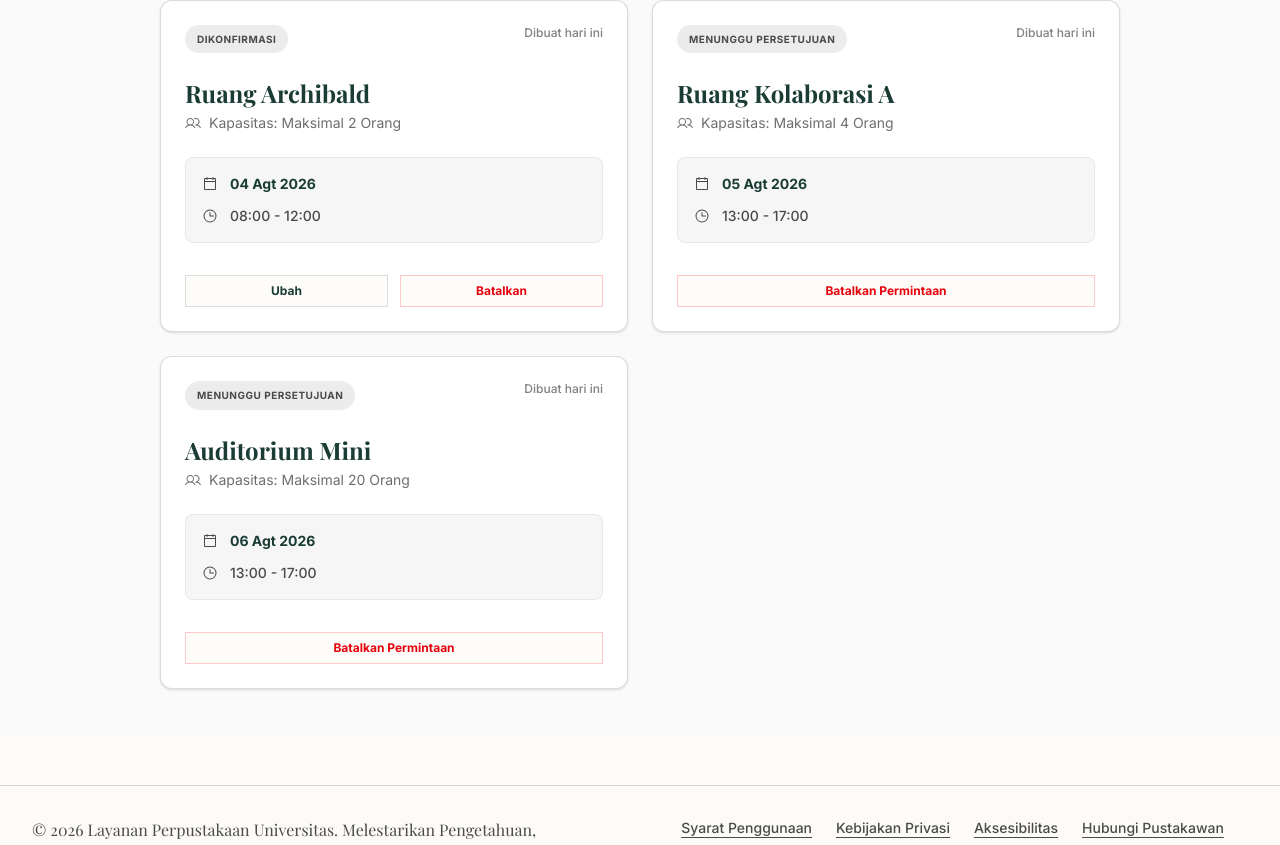
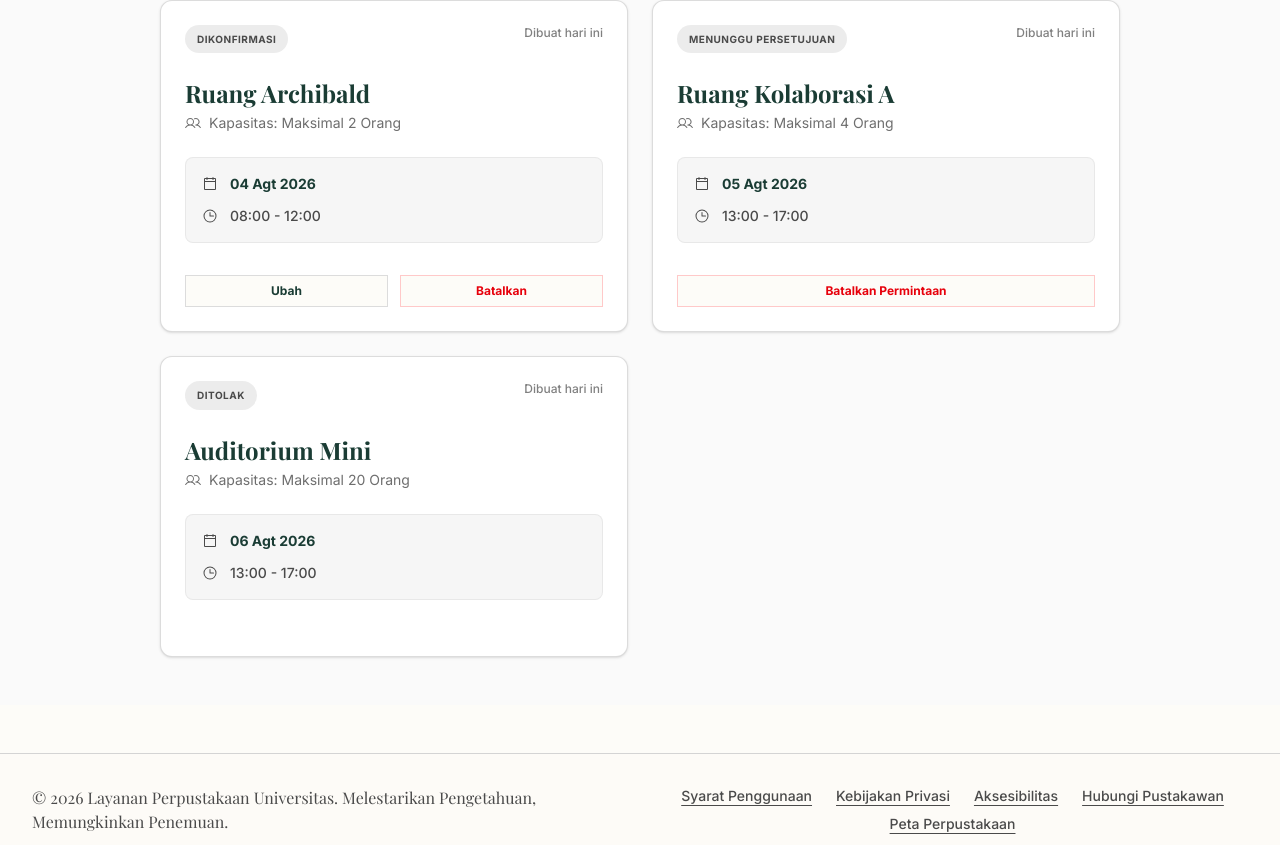
Before and after one commit to legacyditt/booking-room-perpusUndana, a Next.js app in the folder frontend/: page /reservations in a window 1280 px wide. Shown: the part 321-1166 px from the top of the page. Built offline with nearby package versions, Linux system fonts and the light colour scheme; a web font is replaced by a local one.

Commit message:
fix(ui): apply comprehensive status mapping and action button visibility

```diff
--- a/frontend/src/features/reservations/components/ReservationCard.tsx
+++ b/frontend/src/features/reservations/components/ReservationCard.tsx
@@ -25,8 +25,13 @@ export function ReservationCard({ booking, room, session }: ReservationCardProps
   const formattedDate = format(bookingDate, "dd MMM yyyy", { locale: idLocale });
 
   // Styling logika status
-  const isConfirmed = booking.status === "APPROVED";
-  const badgeText = isConfirmed ? "DIKONFIRMASI" : "MENUNGGU PERSETUJUAN";
+  const statusMap: Record<Booking["status"], string> = {
+    PENDING: "MENUNGGU PERSETUJUAN",
+    APPROVED: "DIKONFIRMASI",
+    REJECTED: "DITOLAK",
+    CANCELLED: "DIBATALKAN",
+  };
+  const badgeText = statusMap[booking.status];
 
   return (
     <div className="bg-white border border-border/80 rounded-xl p-6 shadow-sm flex flex-col gap-6 text-left hover:shadow-md transition-shadow h-full">
@@ -67,7 +72,7 @@ export function ReservationCard({ booking, room, session }: ReservationCardProps
 
       {/* Action Buttons */}
       <div className="mt-2 grid grid-cols-2 gap-3">
-        {isConfirmed ? (
+        {booking.status === "APPROVED" && (
           <>
             <Button variant="outline" className="w-full font-bold border-border/80 text-primary">
               Ubah
@@ -76,7 +81,8 @@ export function ReservationCard({ booking, room, session }: ReservationCardProps
               Batalkan
             </Button>
           </>
-        ) : (
+        )}
+        {booking.status === "PENDING" && (
           <Button variant="outline" className="w-full col-span-2 font-bold border-red-200 text-red-600 hover:bg-red-50 hover:text-red-700">
             Batalkan Permintaan
           </Button>
```
